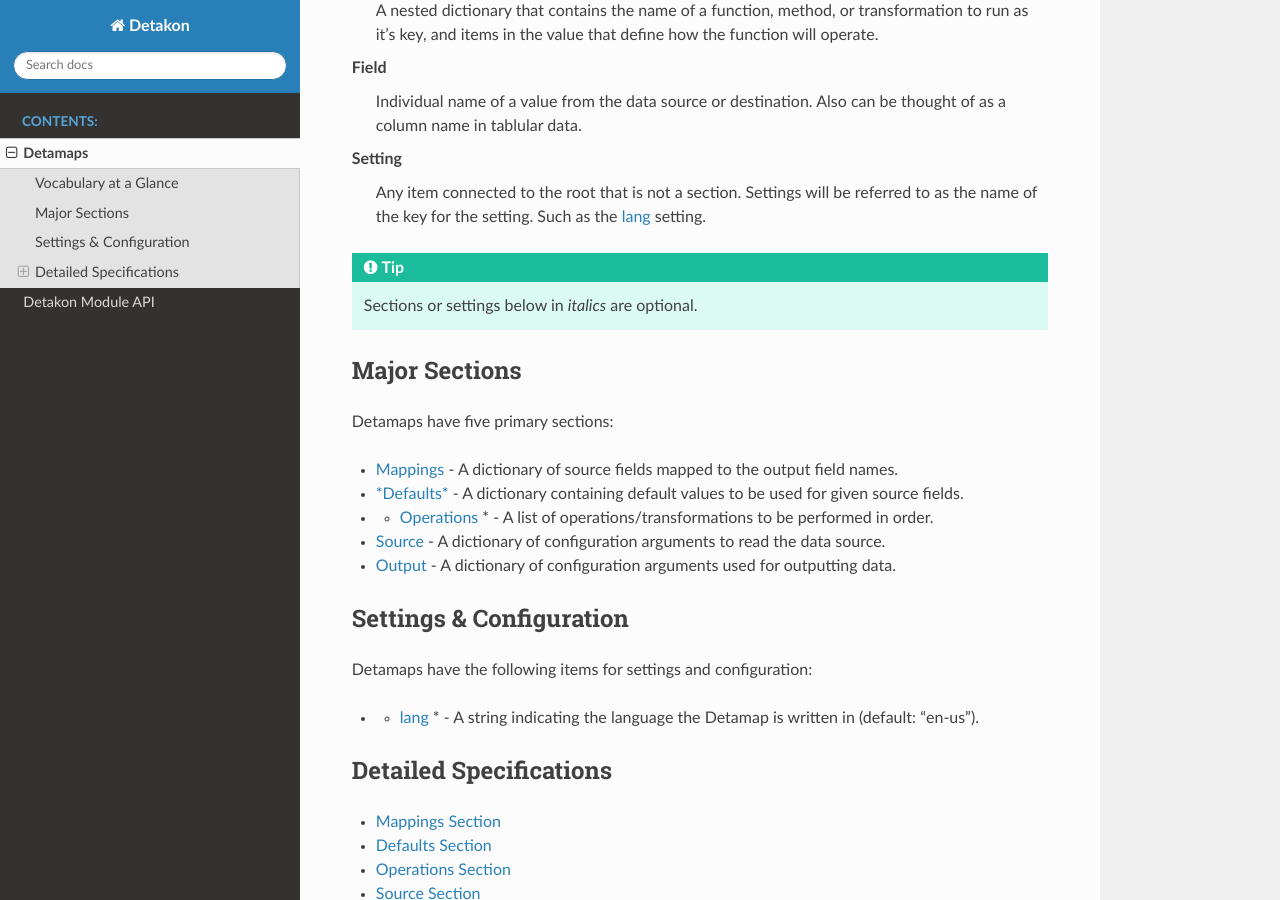
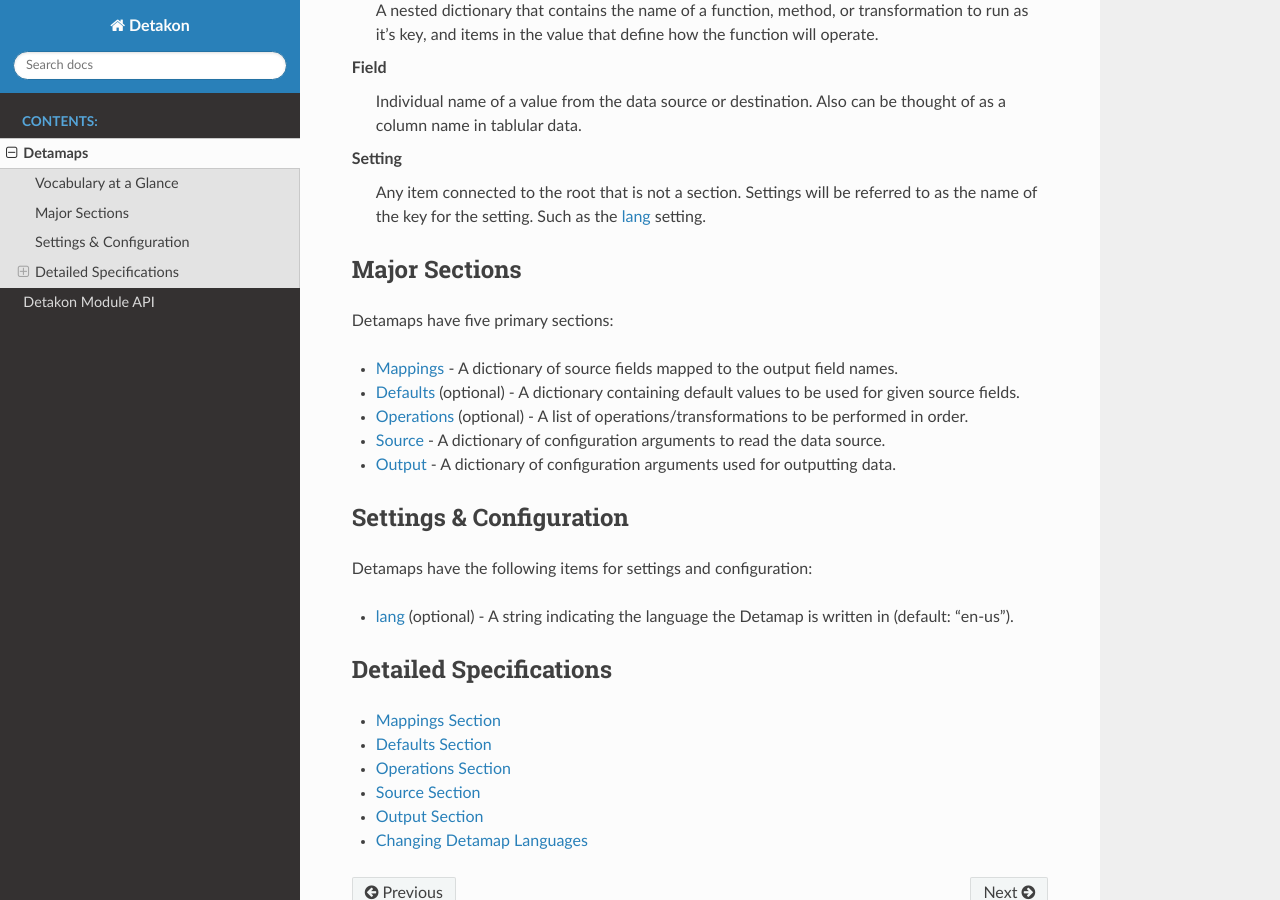
Before and after one commit to cknightfury/detakon, a Sphinx documentation site: the page built from docs/source/detamap.rst, in a window 1280 px wide and 900 px high, scrolled down 917 px. Built offline with Sphinx 7.4.7 and the Read the Docs theme 3.1.0, drawn with Linux system fonts in a browser that asks for light colours.

Commit message:
added optional labels to optional sections and settings

```diff
--- a/docs/source/detamap.rst
+++ b/docs/source/detamap.rst
@@ -58,9 +58,6 @@
 Setting
     Any item connected to the root that is not a section.  Settings will be referred to as the name of the key for the setting.  Such as the :doc:`lang <lang>` setting.
 
-.. tip::
-    Sections or settings below in *italics* are optional.
-
 ##############
 Major Sections
 ##############
@@ -68,8 +65,8 @@
 Detamaps have five primary sections:
 
 * :doc:`Mappings <mappings>` - A dictionary of source fields mapped to the output field names.
-* :doc:`*Defaults* <defaults>` - A dictionary containing default values to be used for given source fields.
-* * :doc:`Operations <operations>` * - A list of operations/transformations to be performed in order.
+* :doc:`Defaults <defaults>` (optional) - A dictionary containing default values to be used for given source fields.
+* :doc:`Operations <operations>` (optional) - A list of operations/transformations to be performed in order.
 * :doc:`Source <source>` - A dictionary of configuration arguments to read the data source.
 * :doc:`Output <output>` - A dictionary of configuration arguments used for outputting data.
 
@@ -79,7 +76,7 @@
 
 Detamaps have the following items for settings and configuration:
 
-* * :doc:`lang <lang>` * - A string indicating the language the Detamap is written in (default: "en-us").
+* :doc:`lang <lang>` (optional) - A string indicating the language the Detamap is written in (default: "en-us").
 
 #######################
 Detailed Specifications
```
